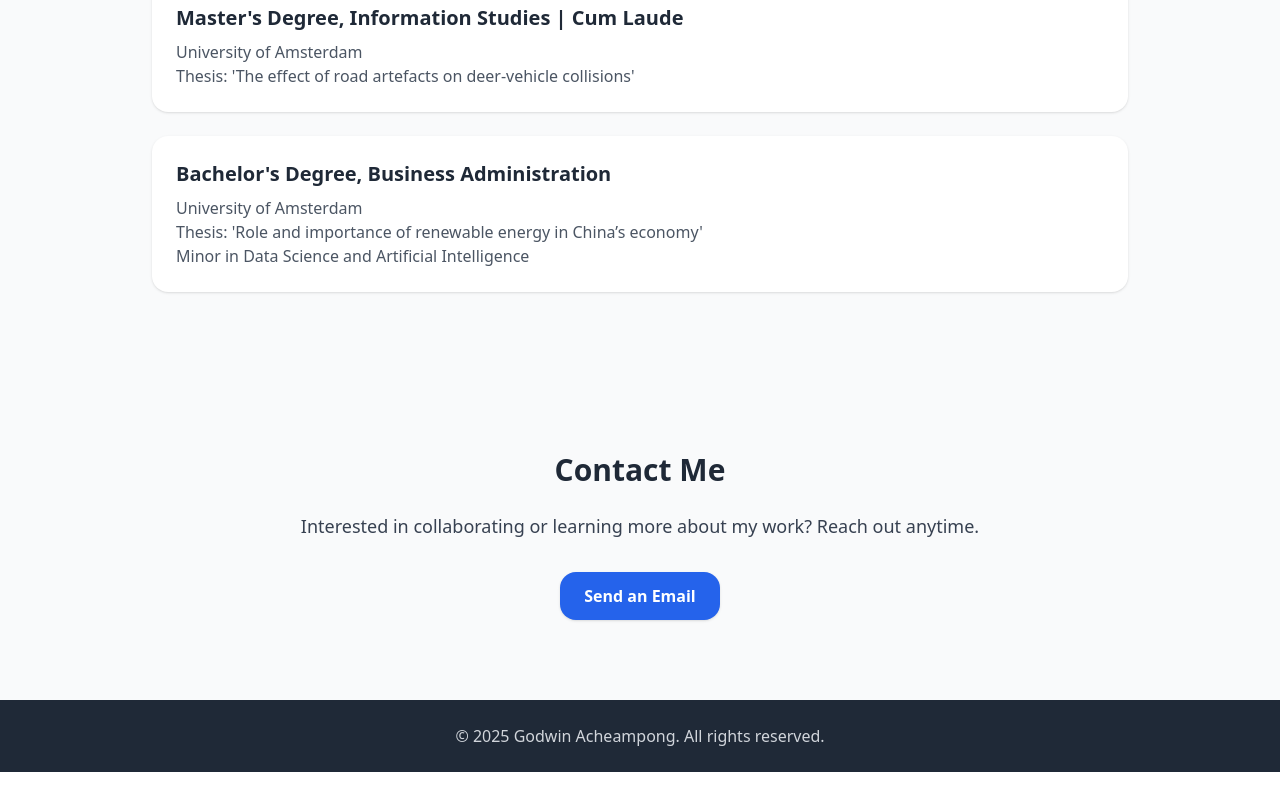
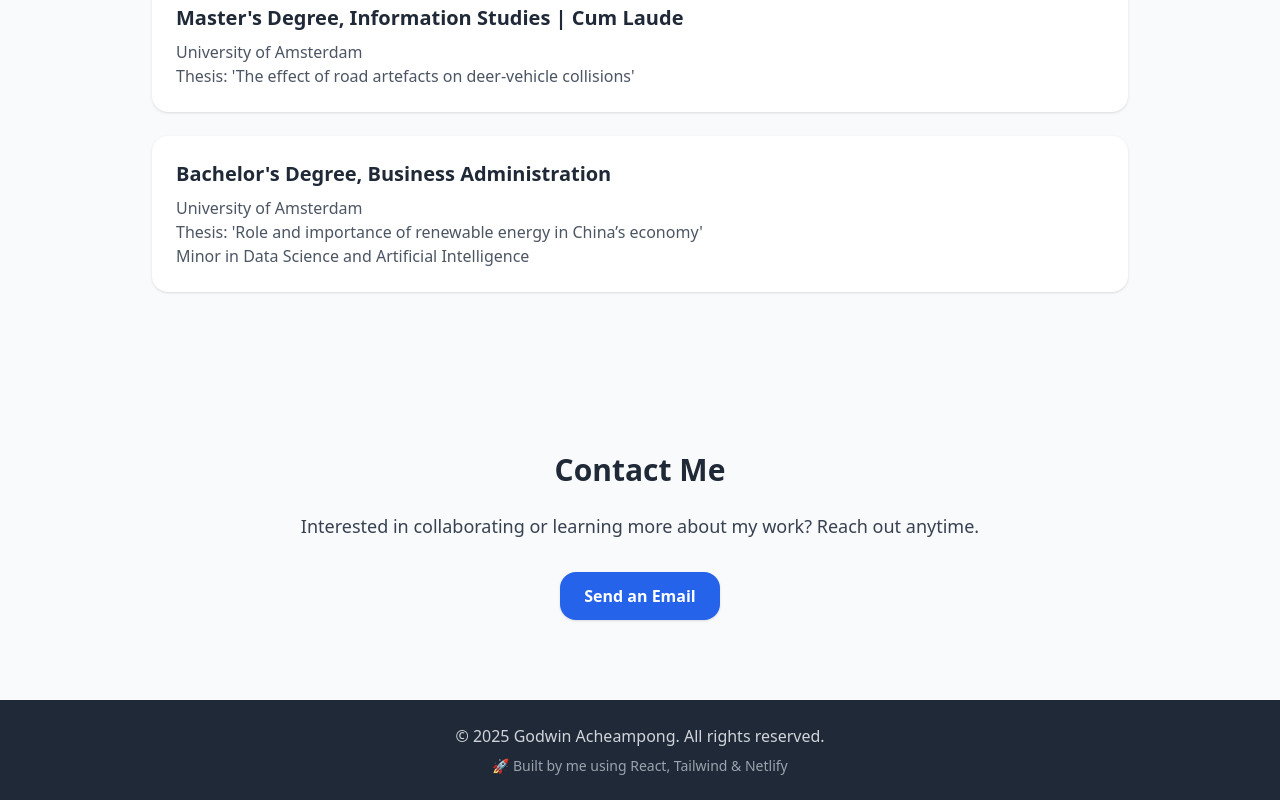
Before and after one commit to godwinwa/my-personal-website, a React (Vite) app: page / in a window 1280 px wide. Shown: the part 2315-3115 px from the top of the page. Before the commit the page ends 3087 px from the top, so only its background shows below. Built offline with nearby package versions, Linux system fonts and the light colour scheme.

Commit message:
Add footer

```diff
--- a/src/App.jsx
+++ b/src/App.jsx
@@ -130,11 +130,14 @@ export default function App() {
       </section>
 
       {/* Footer */}
-      <footer className="bg-gray-800 text-gray-300 py-6">
-        <div className="max-w-6xl mx-auto px-6 text-center">
-          <p>© {new Date().getFullYear()} Godwin Acheampong. All rights reserved.</p>
-        </div>
-      </footer>
+    <footer className="bg-gray-800 text-gray-300 py-6">
+      <div className="max-w-6xl mx-auto px-6 text-center space-y-2">
+        <p>© {new Date().getFullYear()} Godwin Acheampong. All rights reserved.</p>
+        <p className="text-sm text-gray-400">
+          🚀 Built by me using React, Tailwind & Netlify
+        </p>
+      </div>
+    </footer>
     </div>
   );
 }
```
